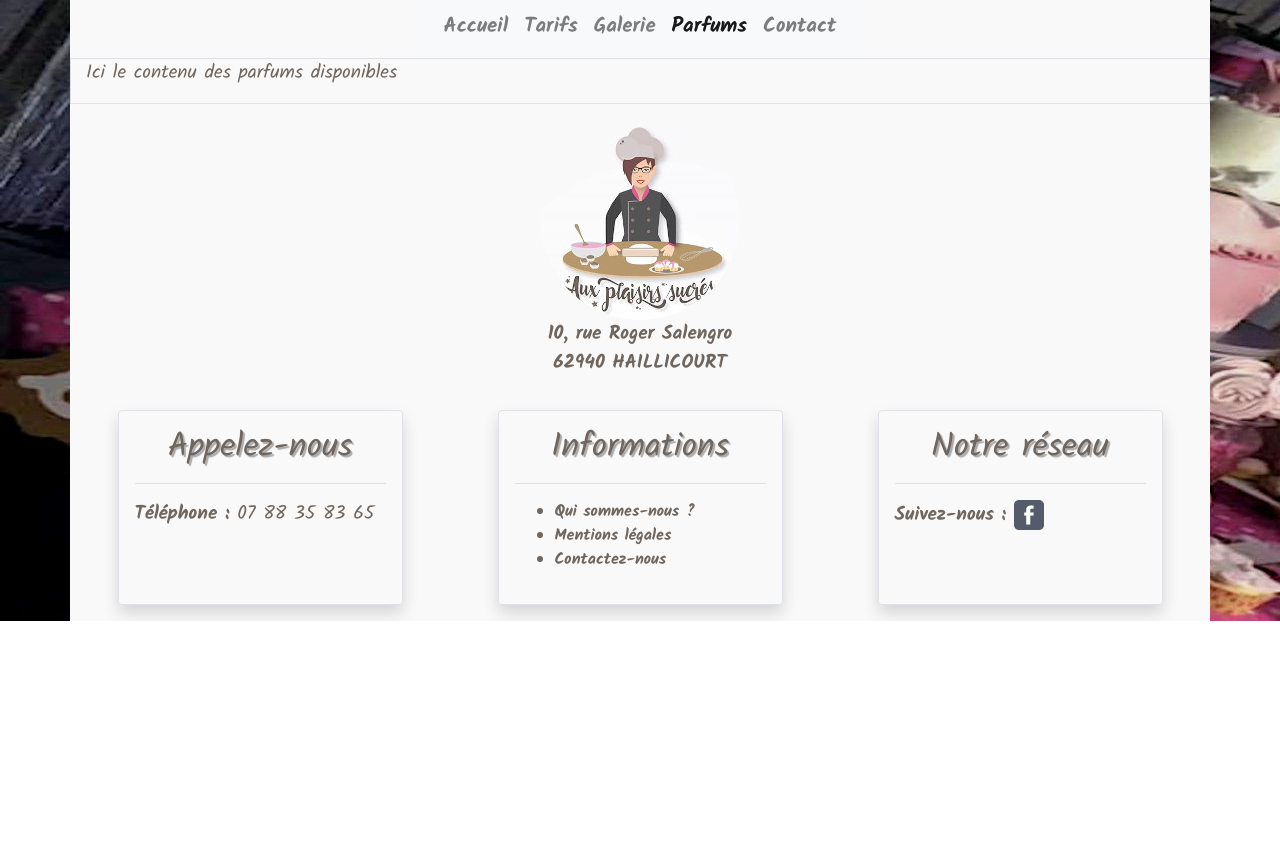
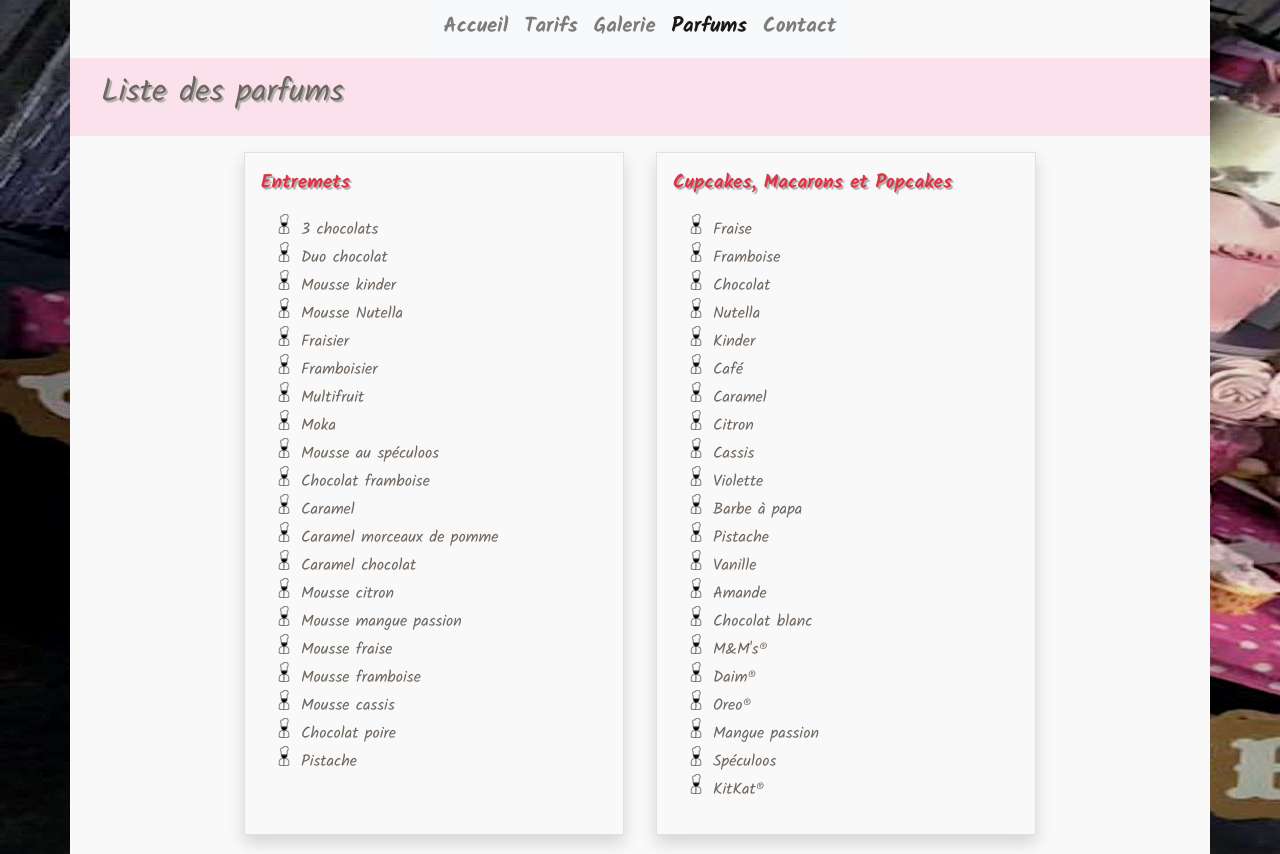
Before and after one commit to thierryDev62/auxPlaisirsSucres, a plain HTML site: page parfums.html in a window 1280 px wide. Shown: the part 283-1137 px from the top of the page. Before the commit the page ends 904 px from the top, so only its background shows below. Drawn offline with Linux system fonts and the light colour scheme.

Commit message:
page parfums

```diff
--- a/parfums.html
+++ b/parfums.html
@@ -6,7 +6,8 @@
     <!-- Required meta tags -->
     <meta charset="utf-8">
     <meta name="viewport" content="width=device-width, initial-scale=1, shrink-to-fit=no">
-    <meta name="description" content="L'équipe 'Aux plaisirs sucrés' vous confectionne des gâteaux sur commande, du simple entremet, au cake design, des plateaux apéritifs et mignardises.">
+    <meta name="description"
+        content="L'équipe 'Aux plaisirs sucrés' vous confectionne des gâteaux sur commande, du simple entremet, au cake design, des plateaux apéritifs et mignardises.">
 
     <!-- Bootstrap CSS -->
     <link rel="stylesheet" href="css/bootstrap/bootstrap.min.css">
@@ -24,14 +25,16 @@
 
         <!-- Affichage du logo -->
         <div class="row justify-content-center">
-            <a href="index.html" class="text-center"><img src="images/logo.jpg" class="img-fluid rounded-circle w-75" alt="Logo du site"></a>
+            <a href="index.html" class="text-center"><img src="images/logo.jpg" class="img-fluid rounded-circle w-75"
+                    alt="Logo du site"></a>
         </div>
         <!-- Menu -->
         <div class="row justify-content-center">
             <nav class="navbar navbar-expand-lg navbar-light bg-light">
-                <button class="navbar-toggler" type="button" data-toggle="collapse" data-target="#navbarNavDropdown" aria-controls="navbarNavDropdown" aria-expanded="false" aria-label="Toggle navigation">
+                <button class="navbar-toggler" type="button" data-toggle="collapse" data-target="#navbarNavDropdown"
+                    aria-controls="navbarNavDropdown" aria-expanded="false" aria-label="Toggle navigation">
                     <span class="navbar-toggler-icon"></span>
-                  </button>
+                </button>
                 <div class="collapse navbar-collapse" id="navbarNavDropdown">
                     <ul class="navbar-nav">
                         <li class="nav-item">
@@ -60,13 +63,73 @@
     <!-- BLOC PRINCIPAL -->
 
 
-    <div class="container border">
-        <div class="row">
+    <div class="container">
+        <div class="row couleur-rose py-2 p-md-3 mb-md-3">
             <div class="col">
-                <p>Ici le contenu des parfums disponibles</p>
+                <h2 class="ombre-texte">Liste des parfums</h2>
             </div>
         </div>
+
+
+
+    <div class="row text-justify justify-content-center icone-toque pb-md-3">
+        <div class="col-md-4 border shadow p-3 mx-md-3">
+            <p><span class="font-weight-bold text-danger ombre-texte">Entremets</span></p>
+            <ul>
+                <li>3 chocolats</li>
+                <li>Duo chocolat</li>
+                <li>Mousse kinder</li>
+                <li>Mousse Nutella</li>
+                <li>Fraisier</li>
+                <li>Framboisier</li>
+                <li>Multifruit</li>
+                <li>Moka</li>
+                <li>Mousse au spéculoos</li>
+                <li>Chocolat framboise</li>
+                <li>Caramel</li>
+                <li>Caramel morceaux de pomme</li>
+                <li>Caramel chocolat</li>
+                <li>Mousse citron</li>
+                <li>Mousse mangue passion</li>
+                <li>Mousse fraise</li>
+                <li>Mousse framboise</li>
+                <li>Mousse cassis</li>
+                <li>Chocolat poire</li>
+                <li>Pistache</li>
+
+            </ul>
+        </div>
+        <div class="col-md-4 border shadow p-3 mx-md-3">
+            <p><span class="font-weight-bold text-danger ombre-texte">Cupcakes, Macarons et Popcakes</span></p>
+            <ul>
+                <li>Fraise</li>
+                <li>Framboise</li>
+                <li>Chocolat</li>
+                <li>Nutella</li>
+                <li>Kinder</li>
+                <li>Café</li>
+                <li>Caramel</li>
+                <li>Citron</li>
+                <li>Cassis</li>
+                <li>Violette</li>
+                <li>Barbe à papa</li>
+                <li>Pistache</li>
+                <li>Vanille</li>
+                <li>Amande</li>
+                <li>Chocolat blanc</li>
+                <li>M&M's&reg;</li>
+                <li>Daim&reg;</li>
+                <li>Oreo&reg;</li>
+                <li>Mangue passion</li>
+                <li>Spéculoos</li>
+                <li>KitKat&reg;</li>
+            </ul>
+        </div>
     </div>
+
+    </div>
+
+
 
     <!-- FOOTER -->
     <footer class="container pt-3">
@@ -108,7 +171,9 @@
                 <hr>
 
                 <p><b>Suivez-nous :</b>
-                    <a href="https://fr-fr.facebook.com/pages/category/Contractor/Aux-plaisirs-sucr%C3%A9s-Artisan-P%C3%A2tissier-1743285542571566/"><img src="images/facebook-gris.png" alt="logo facebook"></a>
+                    <a
+                        href="https://fr-fr.facebook.com/pages/category/Contractor/Aux-plaisirs-sucr%C3%A9s-Artisan-P%C3%A2tissier-1743285542571566/"><img
+                            src="images/facebook-gris.png" alt="logo facebook"></a>
                 </p>
 
             </div>
```
Also changed, not shown: includes/code/anniversaire.html (+3 -3 lines), includes/code/aperitif.html (+2 -2 lines).
